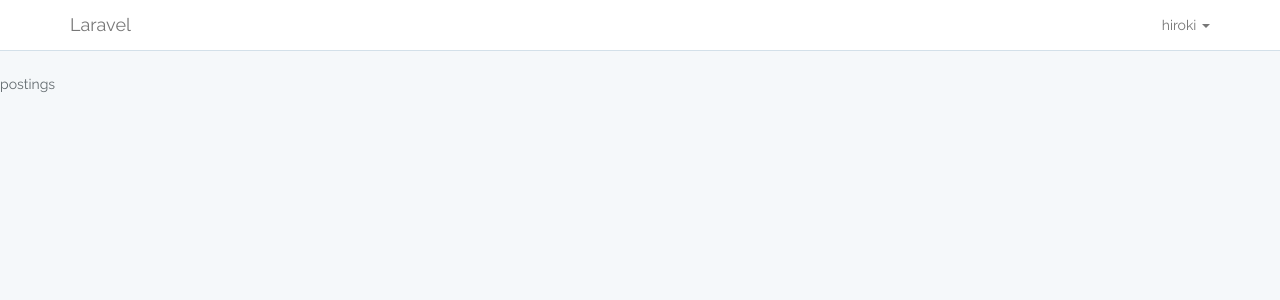
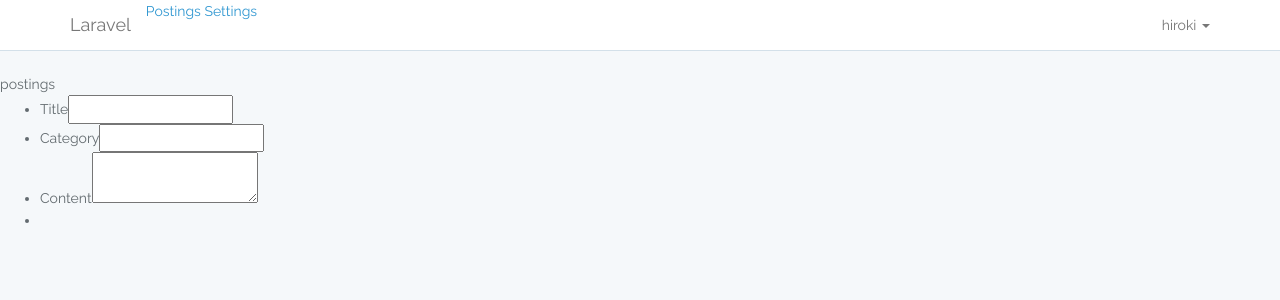
Before and after one commit to Hiroki111/tutorial_laravel5.3, a Laravel app: page /admin/postings in a window 1280 px wide. Shown: the top 300 px of the page. Run offline with Laravel 8, Linux system fonts and the light colour scheme; a user stored in the database is signed in; data comes from the database, SQL or seed files in the repository; settings files or empty folders that the repository lacks are supplied.

```diff
--- a/resources/views/auth/index.blade.php
+++ b/resources/views/auth/index.blade.php
@@ -5,10 +5,8 @@
     <div class="row">
         <div class="col-md-8 col-md-offset-2">
             <div class="panel panel-default">
-                <div class="panel-heading">Dashboard</div>
-
                 <div class="panel-body">
-                    You are logged in!
+                    Menu
                 </div>
                 <div class="adminmenu">
                     <ul>
--- a/resources/views/auth/master.blade.php
+++ b/resources/views/auth/master.blade.php
@@ -37,6 +37,8 @@
                 <a class="navbar-brand" href="{{ url('/') }}">
                     Laravel
                 </a>
+                <a href="/admin/postings">Postings</a>
+                <a href="/admin/settings">Settings</a>
             </div>
 
             <div class="collapse navbar-collapse" id="app-navbar-collapse">
--- a/resources/views/auth/postings.blade.php
+++ b/resources/views/auth/postings.blade.php
@@ -3,4 +3,11 @@
 @section('content')
 <div>postings</div>
 
+<ul>
+	<li>Title<input type="text" name="title"></li>
+	<li>Category<input type="text" name="category"></li>
+	<li>Content<textarea></textarea></li>
+	<li></li>
+</ul>
+
 @endsection
```
Lines whose indentation alone changed are shown as unchanged.
